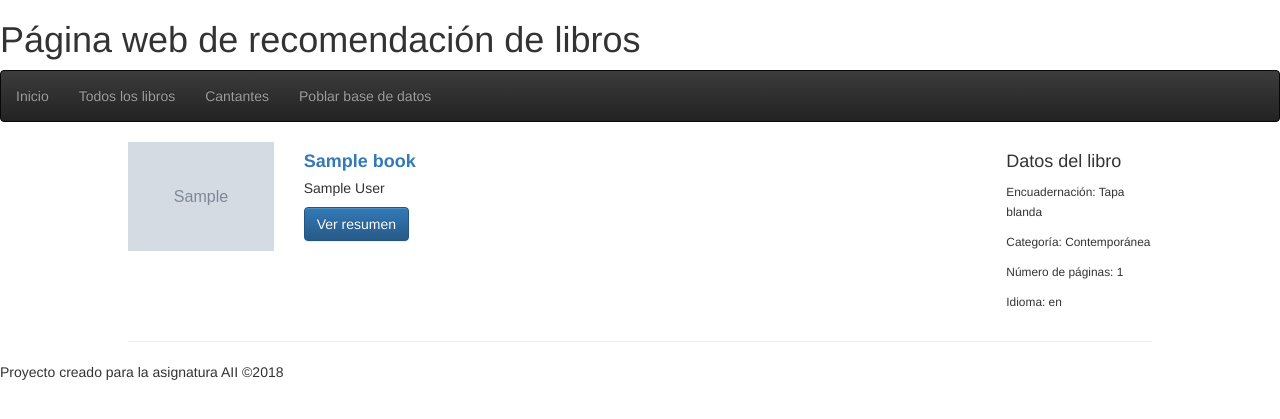
After one commit to adrcanfer/book-recommendations, a Django app: page /book/list/ in a window 1280 px wide. The commit adds this page. Shown: the top 419 px of the page. Run offline with Django 3.2, Linux system fonts and the light colour scheme; tables that the repository leaves empty hold one stand-in row (values such as "Sample post"); grey boxes marked "Sample" are stand-in pictures; some libraries are stand-ins or nearby versions.

Commit message:
Added book list

```diff
--- a/bookrecommendations/bookrecommendations/urls.py
+++ b/bookrecommendations/bookrecommendations/urls.py
@@ -20,5 +20,6 @@ from main import views
 urlpatterns = [
     path(r'', views.index),
     path('populate/', views.populate),
+    path('book/list/', views.booklist),
     path('admin/', admin.site.urls),
 ]
--- a/bookrecommendations/main/models.py
+++ b/bookrecommendations/main/models.py
@@ -9,7 +9,7 @@ class Book(models.Model):
     npages = models.IntegerField()
     editorial = models.CharField(max_length=50)
     language = models.CharField(max_length=50)
-    binding = models.CharField(max_length=50, choices=(('B', 'Tapa blanda'),('D','Tapa dura'),))
+    binding = models.CharField(max_length=50, choices=(('Tapa blanda', 'Tapa blanda'),('Tapa dura','Tapa dura'),))
     category = models.CharField(max_length=50, choices=(('Contemporánea', 'Contemporánea'),('Negra', 'Negra')))
     synopsis = models.TextField(null=True)
 
--- /dev/null
+++ b/bookrecommendations/main/static/css/common.css
@@ -0,0 +1,31 @@
+
+.booklist{
+    width: 1024px;
+    margin: auto;
+}
+
+/* Style the button that is used to open and close the collapsible content */
+.collapsible {
+  background-color: #eee;
+  color: #444;
+  cursor: pointer;
+  padding: 18px;
+  width: 100%;
+  border: none;
+  text-align: left;
+  outline: none;
+  font-size: 15px;
+}
+
+/* Add a background color to the button if it is clicked on (add the .active class with JS), and when you move the mouse over it (hover) */
+.active, .collapsible:hover {
+  background-color: #ccc;
+}
+
+/* Style the collapsible content. Note: hidden by default */
+.content {
+  padding: 0 18px;
+  display: none;
+  overflow: hidden;
+  background-color: #f1f1f1;
+}
--- a/bookrecommendations/main/templates/base.html
+++ b/bookrecommendations/main/templates/base.html
@@ -3,6 +3,10 @@
 <head>
     <meta charset="UTF-8">
     <title>Booking</title>
+
+    {% load static %}
+    <link rel="stylesheet" type="text/css" href="{% static 'css/common.css' %}" />
+
 
     <link rel="stylesheet" href="https://maxcdn.bootstrapcdn.com/bootstrap/3.3.7/css/bootstrap.min.css"
           integrity="sha384-BVYiiSIFeK1dGmJRAkycuHAHRg32OmUcww7on3RYdg4Va+PmSTsz/K68vbdEjh4u" crossorigin="anonymous">
@@ -11,10 +15,16 @@
     <link rel="stylesheet" href="https://maxcdn.bootstrapcdn.com/bootstrap/3.3.7/css/bootstrap-theme.min.css"
           integrity="sha384-rHyoN1iRsVXV4nD0JutlnGaslCJuC7uwjduW9SVrLvRYooPp2bWYgmgJQIXwl/Sp" crossorigin="anonymous">
 
-    <!-- Latest compiled and minified JavaScript -->
-    <script src="https://maxcdn.bootstrapcdn.com/bootstrap/3.3.7/js/bootstrap.min.js"
-            integrity="sha384-Tc5IQib027qvyjSMfHjOMaLkfuWVxZxUPnCJA7l2mCWNIpG9mGCD8wGNIcPD7Txa"
+    <script src="https://code.jquery.com/jquery-3.3.1.slim.min.js"
+            integrity="sha384-q8i/X+965DzO0rT7abK41JStQIAqVgRVzpbzo5smXKp4YfRvH+8abtTE1Pi6jizo"
             crossorigin="anonymous"></script>
+    <script src="https://cdnjs.cloudflare.com/ajax/libs/popper.js/1.14.3/umd/popper.min.js"
+            integrity="sha384-ZMP7rVo3mIykV+2+9J3UJ46jBk0WLaUAdn689aCwoqbBJiSnjAK/l8WvCWPIPm49"
+            crossorigin="anonymous"></script>
+    <script src="https://stackpath.bootstrapcdn.com/bootstrap/4.1.3/js/bootstrap.min.js"
+            integrity="sha384-ChfqqxuZUCnJSK3+MXmPNIyE6ZbWh2IMqE241rYiqJxyMiZ6OW/JmZQ5stwEULTy"
+            crossorigin="anonymous"></script>
+
 </head>
 <body>
 <header>
@@ -22,7 +32,7 @@
 <nav class="navbar navbar-inverse">
         <ul class="nav navbar-nav">
             <li><a href="/">Inicio</a></li>
-            <li><a href="/canciones">Canciones</a></li>
+            <li><a href="/book/list">Todos los libros</a></li>
             <li><a href="/cantantes">Cantantes</a></li>
             <li><a href="/populate">Poblar base de datos</a></li>
         </ul>
--- /dev/null
+++ b/bookrecommendations/main/templates/booklist.html
@@ -0,0 +1,54 @@
+{% extends 'base.html' %}
+{% block contenido %}
+
+    <div class="card-body booklist">
+        {% for book in books %}
+
+            <div class="row">
+                <div class="col-xs-2 col-md-2">
+                    <a href="{{ book.bookURL }}">
+                        <img class="img-responsive" src={{ book.coverURL }} alt="prewiew">
+                    </a>
+                </div>
+                <div class="col-xs-4 col-md-8">
+                    <a href="{{ book.bookURL }}">
+                        <h4 class="product-name"><strong>{{ book.title }}</strong></h4>
+                    </a>
+                    <h5>
+                        {{ book.author }}
+                    </h5>
+                    <a class="btn btn-primary" data-toggle="collapse" href="#collapse{{ book.id }}" role="button"
+                       aria-expanded="false" aria-controls="collapse{{ book.id }}">
+                        Ver resumen
+                    </a>
+                    <div class="collapse" id="collapse{{ book.id }}">
+                        <div class="card card-body">
+                            <h4>
+                                <small>{{ book.synopsis }}</small>
+                            </h4>
+                        </div>
+                    </div>
+                </div>
+                <div class="col-xs-2 col-md-2">
+                    <h4>Datos del libro</h4>
+                    <p>
+                        <small>Encuadernación: {{ book.binding }}</small>
+                    </p>
+                    <p>
+                        <small>Categoría: {{ book.category }}</small>
+                    </p>
+                    <p>
+                        <small>Número de páginas: {{ book.npages }}</small>
+                    </p>
+                    <p>
+                        <small>Idioma: {{ book.language }}</small>
+                    </p>
+                </div>
+            </div>
+            <hr>
+
+        {% empty %}
+            <h2> No tenemos ningún libro almacenado en la base de datos </h2>
+        {% endfor %}
+    </div>
+{% endblock %}
--- a/bookrecommendations/main/views.py
+++ b/bookrecommendations/main/views.py
@@ -15,3 +15,8 @@ def populate(request):
     scrapping.scrapBlack()
     stop = time.time()
     return HttpResponse(str(stop - start))
+
+
+def booklist(request):
+    books = models.Book.objects.all()
+    return render(request, 'booklist.html', {'books': books})
```
Also changed, not shown: bookrecommendations/main/scrapping.py (+4 -8 lines), bookrecommendations/main/static/css/script.js (added, +15 -0 lines), bookrecommendations/main/migrations/0004_auto_20190118_1329.py (added).
